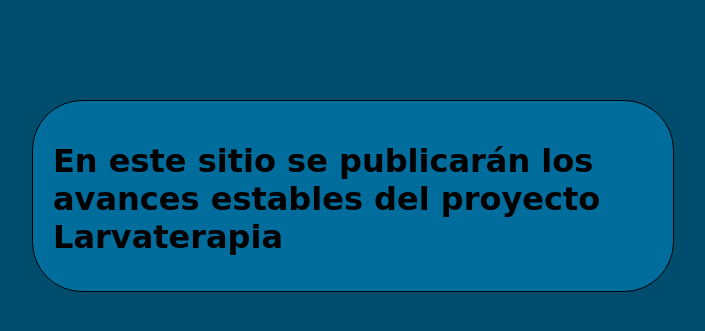
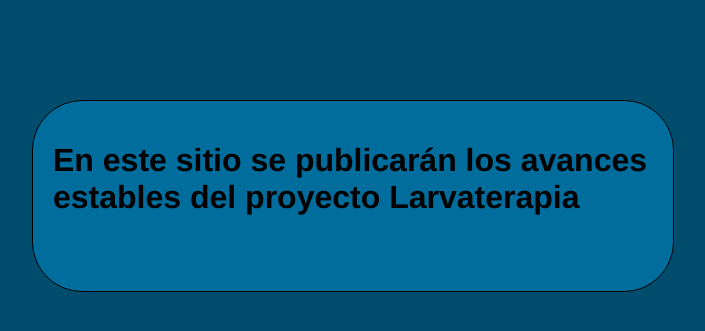
Before and after one commit to niko-afv/Larvaterapia, a PHP site: page / in a window 1280 px wide. Shown: the top 331 px of the page, without its empty margins (268-973 px from the left). Run offline with PHP 8.4, Linux system fonts and the light colour scheme.

Commit message:
Se modificò la tipografia del texto

```diff
--- a/website/index.php
+++ b/website/index.php
@@ -17,7 +17,7 @@
 				background: #006d9c;
 			}
 			div h1{
-				font-family: cursive;
+				font-family: Helvetica;
 			}
 		</style>
 
```
